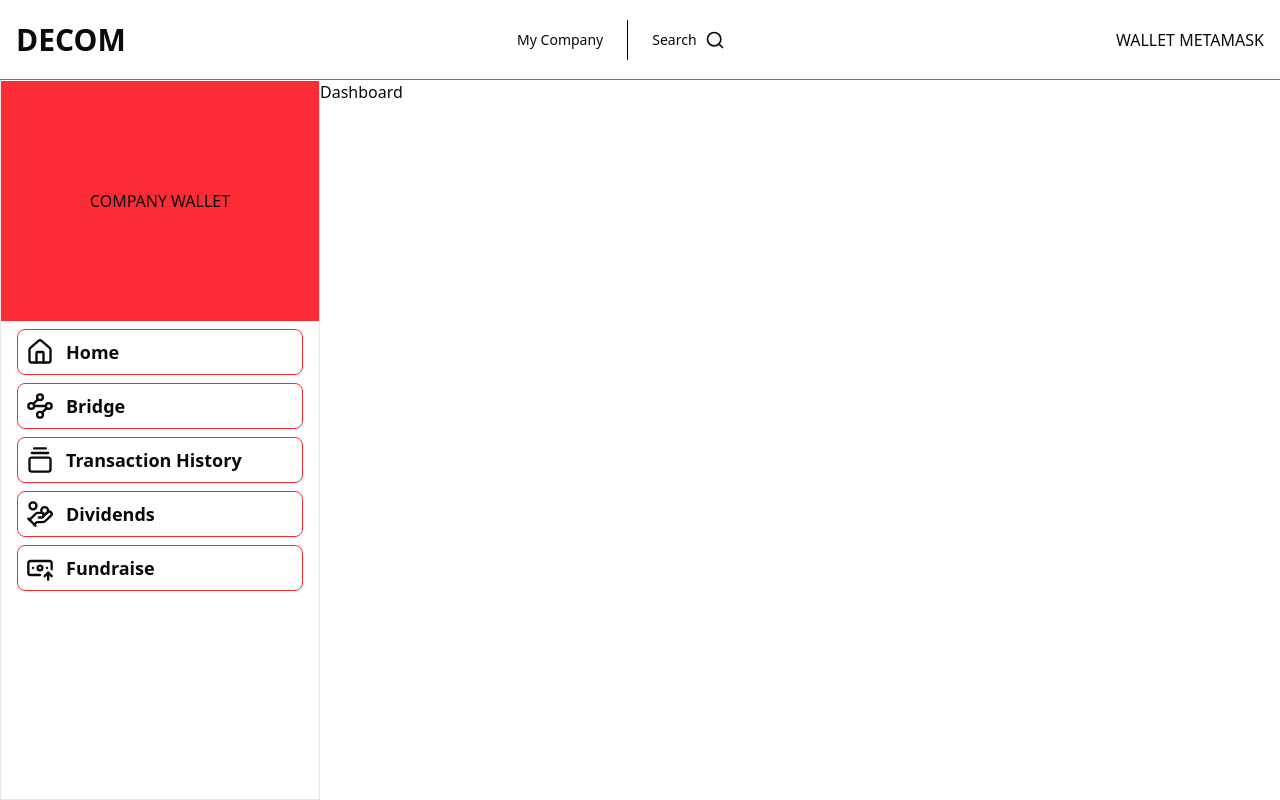
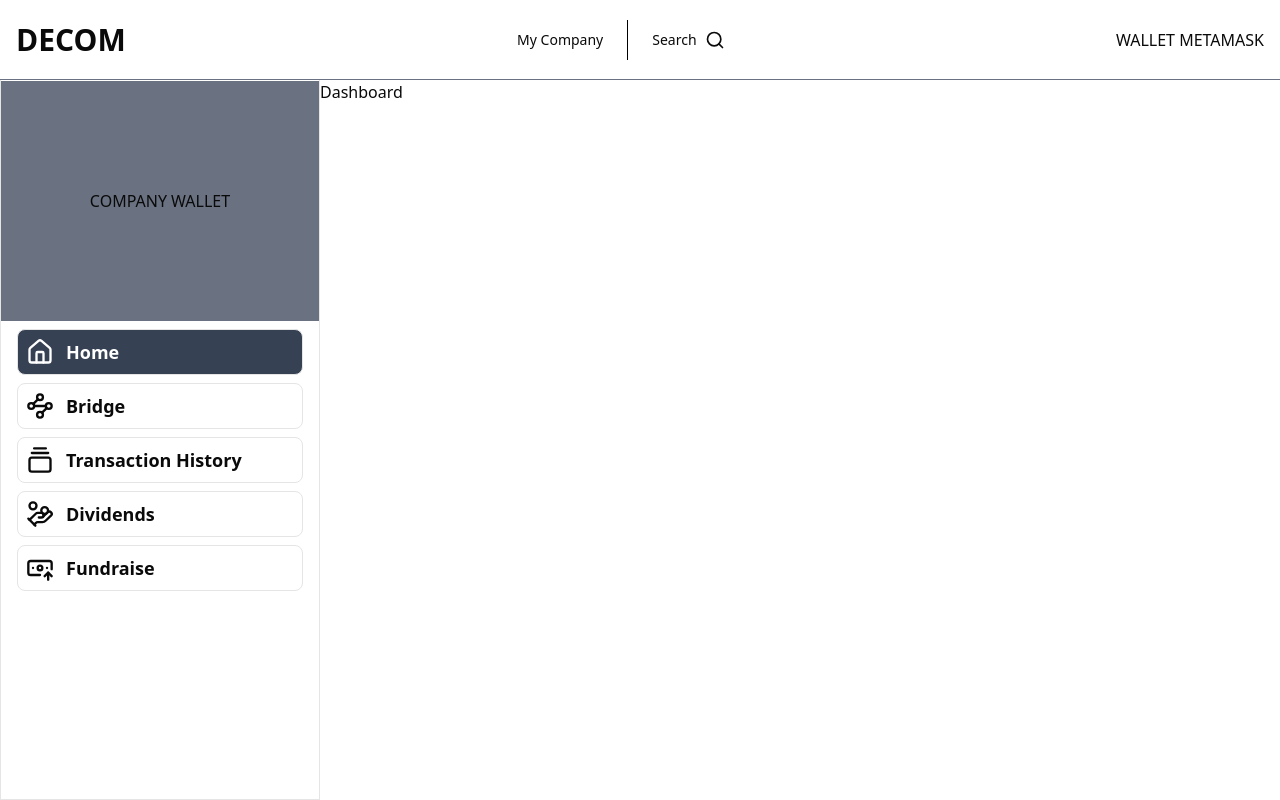
Before and after one commit to cipst/eth-prague, a React (Vite) app in the folder frontend/: page / in a window 1280 px wide. Built offline with nearby package versions, Linux system fonts and the light colour scheme.

Commit message:
Better style link in sidebar component

```diff
--- a/frontend/src/components/ui/sidebar.tsx
+++ b/frontend/src/components/ui/sidebar.tsx
@@ -1,7 +1,7 @@
 import { cn } from "@/lib/utils";
 import { BanknoteArrowUpIcon, GalleryVerticalEndIcon, HandCoinsIcon, HomeIcon, WaypointsIcon } from "lucide-react";
 // import { Button } from "./button";
-import { Link } from "react-router";
+import { Link, useLocation } from "react-router";
 
 const links = [
 	{
@@ -32,15 +32,19 @@ const links = [
 ];
 
 export const Sidebar = ({ className }: { className?: string }) => {
+	const { pathname } = useLocation();
 	return (
 		<nav className={cn("border w-xs h-full", className)}>
-			<section className="w-full h-60 bg-red-500 flex items-center justify-center">COMPANY WALLET</section>
+			<section className="w-full h-60 bg-gray-500 flex items-center justify-center">COMPANY WALLET</section>
 			<section>
 				{links.map((item) => (
 					<Link
 						to={item.url}
 						key={item.title}
-						className="hover:bg-gray-700 hover:text-white p-2 transition-all rounded-md flex items-center text-lg border border-red-500 mx-4 gap-3 font-semibold my-2">
+						className={cn(
+							"hover:bg-gray-700 hover:scale-105 hover:text-white p-2 transition-all rounded-md flex items-center text-lg border border-grey-500 mx-4 gap-3 font-semibold my-2",
+							pathname === item.url && "bg-gray-700 text-white"
+						)}>
 						<item.icon className="w-7 h-7" /> <span>{item.title}</span>
 					</Link>
 				))}
```
